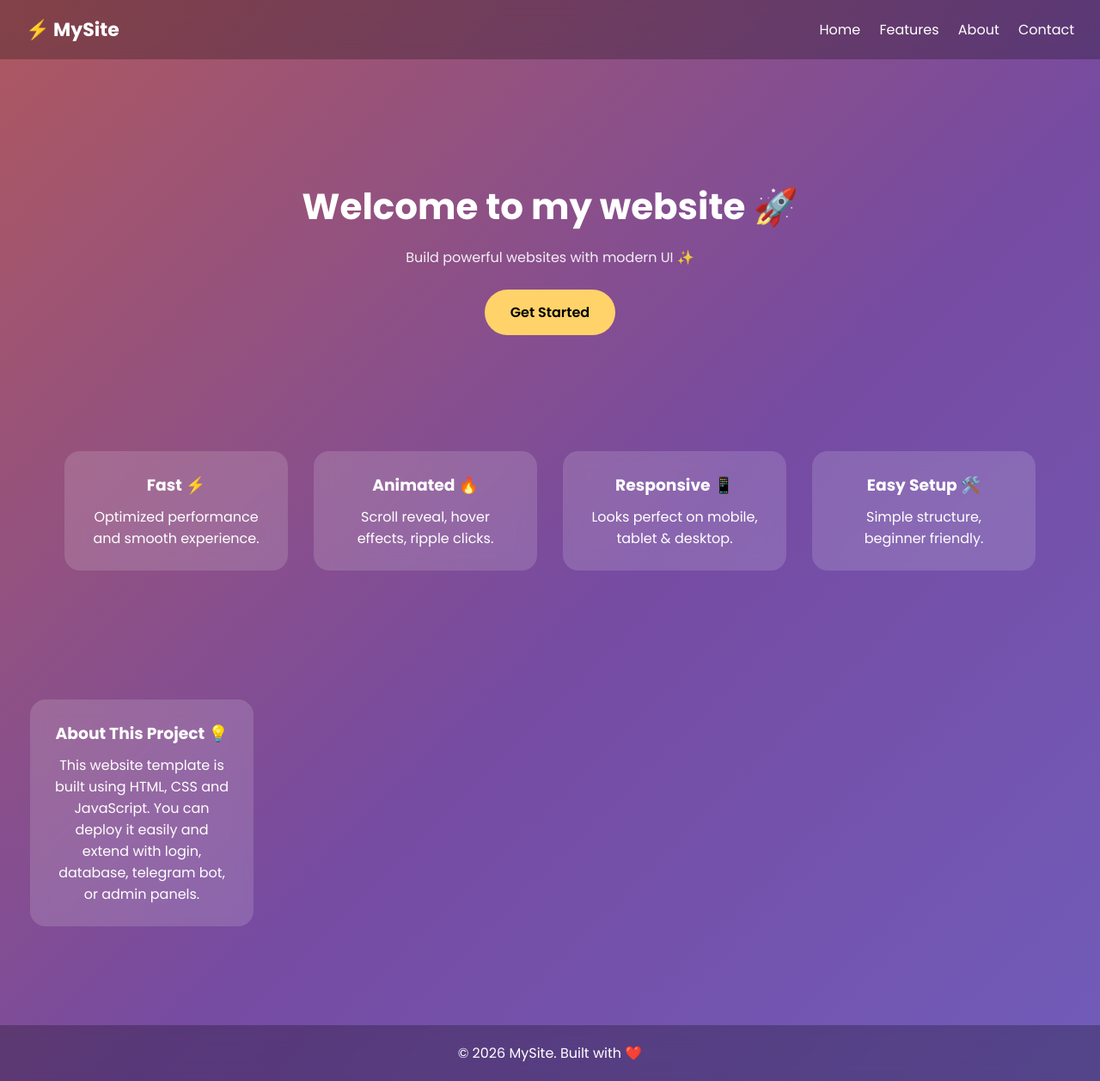
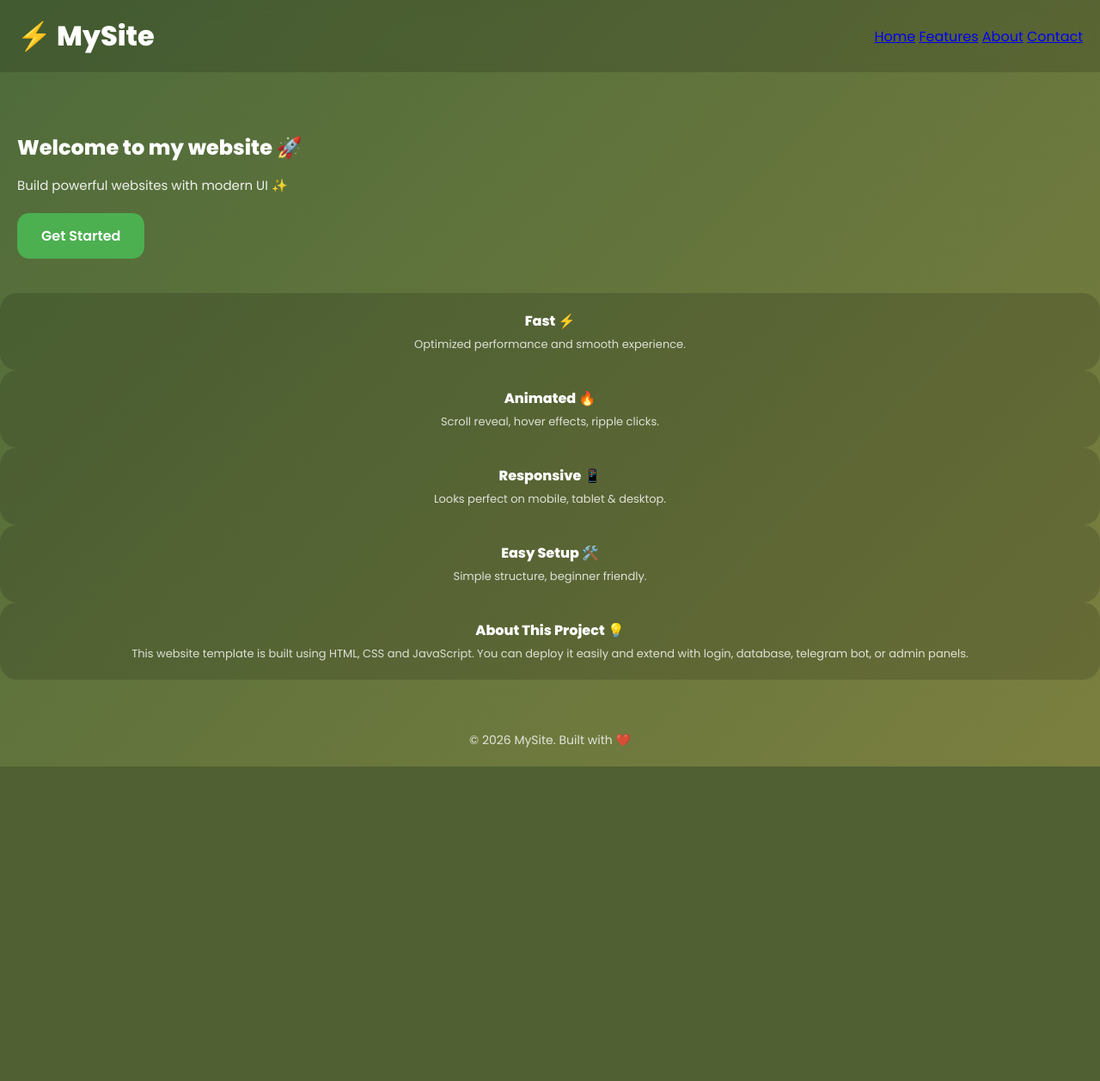
Before and after one commit to denki307/Denkiwebtest, a Flask app: page / in a window 1280 px wide. Shown: the whole page at 86% size. After the commit the page ends 892 px from the top, so only its background shows below. Run offline with Flask 3, Linux system fonts and the light colour scheme.

Commit message:
Update style.css

```diff
--- a/static/css/style.css
+++ b/static/css/style.css
@@ -1,102 +1,77 @@
-/* Google Font feel */
-@import url('https://fonts.googleapis.com/css2?family=Poppins:wght@300;400;600;700&display=swap');
+/* =========================
+   SOLO TREE COMMUNITY UI
+========================= */
 
-/* Reset */
+@import url('https://fonts.googleapis.com/css2?family=Poppins:wght@300;400;600;800&display=swap');
+
 * {
   margin: 0;
   padding: 0;
   box-sizing: border-box;
   font-family: "Poppins", sans-serif;
-  scroll-behavior: smooth;
 }
 
-/* Animated gradient background */
 body {
+  color: #fff;
   min-height: 100vh;
-  color: white;
-  background: linear-gradient(-45deg, #667eea, #764ba2, #ff6a00, #ee0979);
-  background-size: 400% 400%;
-  animation: gradientMove 12s ease infinite;
+  background: linear-gradient(135deg, #4e6b3a, #7b7f3f);
+  overflow-x: hidden;
 }
 
-@keyframes gradientMove {
-  0% { background-position: 0% 50%; }
-  50% { background-position: 100% 50%; }
-  100% { background-position: 0% 50%; }
-}
 
-/* Navbar */
+/* ================= Header ================= */
 header {
   position: sticky;
   top: 0;
   z-index: 1000;
+  padding: 18px 20px;
   display: flex;
   justify-content: space-between;
   align-items: center;
-  padding: 18px 30px;
-  background: rgba(0, 0, 0, 0.25);
-  backdrop-filter: blur(12px);
+  background: rgba(0,0,0,0.15);
+  backdrop-filter: blur(10px);
 }
 
-header h1 {
-  font-size: 22px;
+.logo {
   font-weight: 700;
+  font-size: 18px;
+  letter-spacing: 1px;
 }
 
-/* Nav links */
-nav a {
-  color: white;
-  text-decoration: none;
-  margin-left: 18px;
-  font-weight: 500;
-  position: relative;
-  transition: 0.3s;
+.menu-btn {
+  font-size: 22px;
+  cursor: pointer;
 }
 
-nav a::after {
-  content: "";
-  position: absolute;
-  width: 0%;
-  height: 2px;
-  left: 0;
-  bottom: -4px;
-  background: #ffd369;
-  transition: 0.3s;
+
+/* ================= Hero ================= */
+.hero {
+  padding: 40px 20px;
+  margin-top: 30px;
 }
 
-nav a:hover {
-  color: #ffd369;
-}
-
-nav a:hover::after {
-  width: 100%;
-}
-
-/* Hero */
-.hero {
-  text-align: center;
-  margin-top: 120px;
-  padding: 20px;
-}
-
-.hero h2 {
+.hero h1 {
   font-size: 42px;
-  margin-bottom: 15px;
-  font-weight: 700;
+  font-weight: 800;
+  line-height: 1.1;
 }
 
 .hero p {
+  margin-top: 15px;
   opacity: 0.9;
-  margin-bottom: 25px;
+  font-size: 15px;
+  line-height: 1.6;
 }
 
-/* Button */
+
+/* ================= Buttons ================= */
 .btn {
+  margin-top: 20px;
   display: inline-block;
-  padding: 14px 30px;
-  background: #ffd369;
-  color: black;
-  border-radius: 30px;
+  padding: 14px 28px;
+  border-radius: 14px;
+  background: #4caf50;
+  color: white;
   text-decoration: none;
   font-weight: 600;
   transition: 0.3s;
@@ -104,64 +79,99 @@ nav a:hover::after {
 
 .btn:hover {
   transform: translateY(-3px);
-  background: white;
-  box-shadow: 0 10px 20px rgba(0,0,0,0.3);
+  box-shadow: 0 10px 20px rgba(0,0,0,0.25);
+  background: #66bb6a;
 }
 
-/* Section */
-section {
-  padding: 60px 20px;
-}
 
-/* Cards layout */
-#features {
-  display: flex;
-  justify-content: center;
-  flex-wrap: wrap;
-  margin-top: 40px;
-}
-
-/* Card */
-.card {
-  background: rgba(255, 255, 255, 0.15);
-  width: 260px;
-  margin: 15px;
-  padding: 25px;
-  border-radius: 18px;
+/* ================= Big Card ================= */
+.big-card {
+  margin: 30px 20px;
+  padding: 30px 20px;
+  border-radius: 25px;
+  background: rgba(0,0,0,0.15);
   backdrop-filter: blur(10px);
-  transition: 0.3s;
   text-align: center;
 }
 
+.big-card h2 {
+  font-size: 24px;
+  margin-bottom: 15px;
+}
+
+
+/* ================= Grid Cards ================= */
+.grid {
+  display: grid;
+  grid-template-columns: repeat(2, 1fr);
+  gap: 18px;
+  padding: 20px;
+}
+
+.card {
+  background: rgba(0,0,0,0.15);
+  border-radius: 20px;
+  padding: 20px;
+  text-align: center;
+  transition: 0.3s;
+}
+
 .card:hover {
-  transform: translateY(-10px) scale(1.03);
-  background: rgba(255, 255, 255, 0.25);
+  transform: translateY(-5px);
+  background: rgba(0,0,0,0.25);
+}
+
+.card img {
+  width: 80px;
+  margin-bottom: 10px;
 }
 
 .card h3 {
-  margin-bottom: 10px;
+  font-size: 16px;
+  margin-bottom: 5px;
 }
 
-/* Footer */
+.card p {
+  font-size: 13px;
+  opacity: 0.8;
+}
+
+
+/* ================= Floating Up Button ================= */
+.top-btn {
+  position: fixed;
+  right: 18px;
+  bottom: 18px;
+  background: rgba(0,0,0,0.25);
+  width: 45px;
+  height: 45px;
+  border-radius: 12px;
+  display: flex;
+  align-items: center;
+  justify-content: center;
+  cursor: pointer;
+  backdrop-filter: blur(10px);
+  transition: 0.3s;
+}
+
+.top-btn:hover {
+  transform: translateY(-5px);
+}
+
+
+/* ================= Footer ================= */
 footer {
   text-align: center;
   padding: 20px;
   margin-top: 40px;
-  background: rgba(0, 0, 0, 0.25);
-  backdrop-filter: blur(10px);
+  opacity: 0.8;
+  font-size: 14px;
 }
 
-/* Mobile responsive */
+
+/* ================= Mobile ================= */
 @media (max-width: 768px) {
-  header {
-    flex-direction: column;
-  }
-
-  nav {
-    margin-top: 10px;
-  }
-
-  .hero h2 {
-    font-size: 28px;
+  .hero h1 {
+    font-size: 32px;
   }
 }
```
